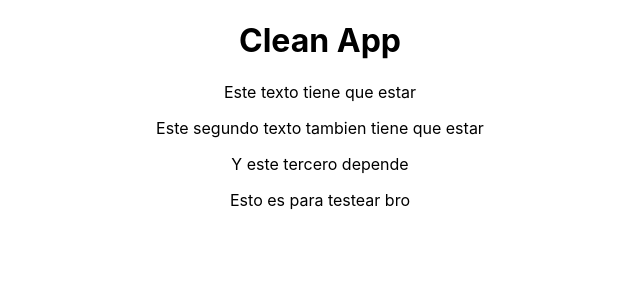
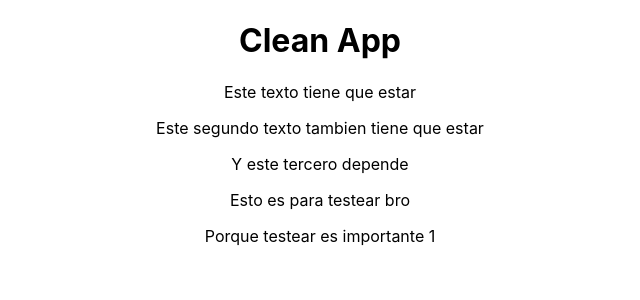
Before and after one commit to jdcasanova/test-gh-1, a React (Create React App) app: page / in a window 1280 px wide. Shown: the top 300 px of the page, without its empty margins (320-960 px from the left). Built offline with nearby package versions, Linux system fonts and the light colour scheme.

Commit message:
commit 1

```diff
--- a/src/App.js
+++ b/src/App.js
@@ -8,6 +8,7 @@ function App() {
       <p>Este segundo texto tambien tiene que estar</p>
       <p>Y este tercero depende</p>
       <p>Esto es para testear bro</p>
+      <p>Porque testear es importante 1</p>
     </div>
   );
 }
```
